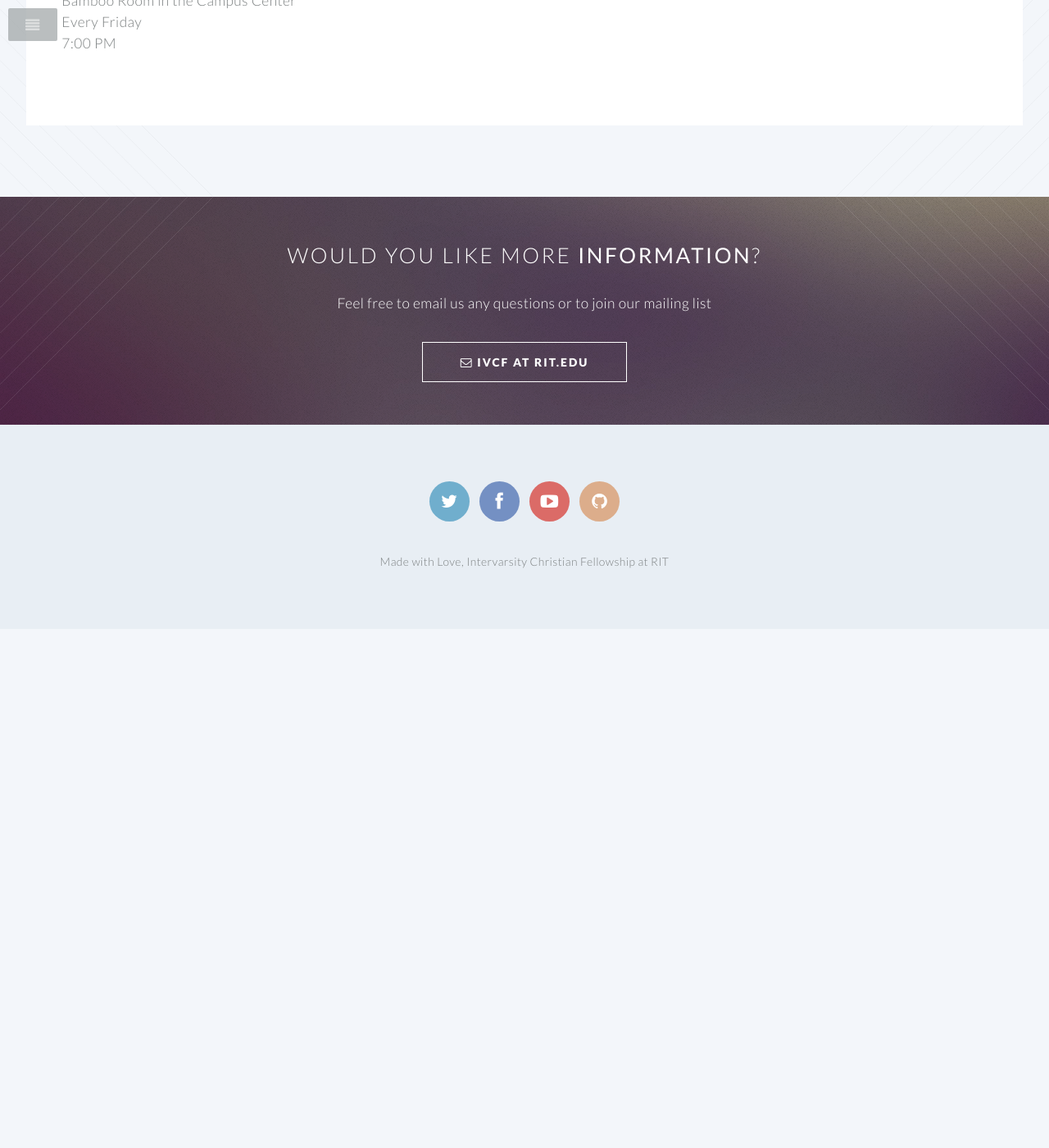
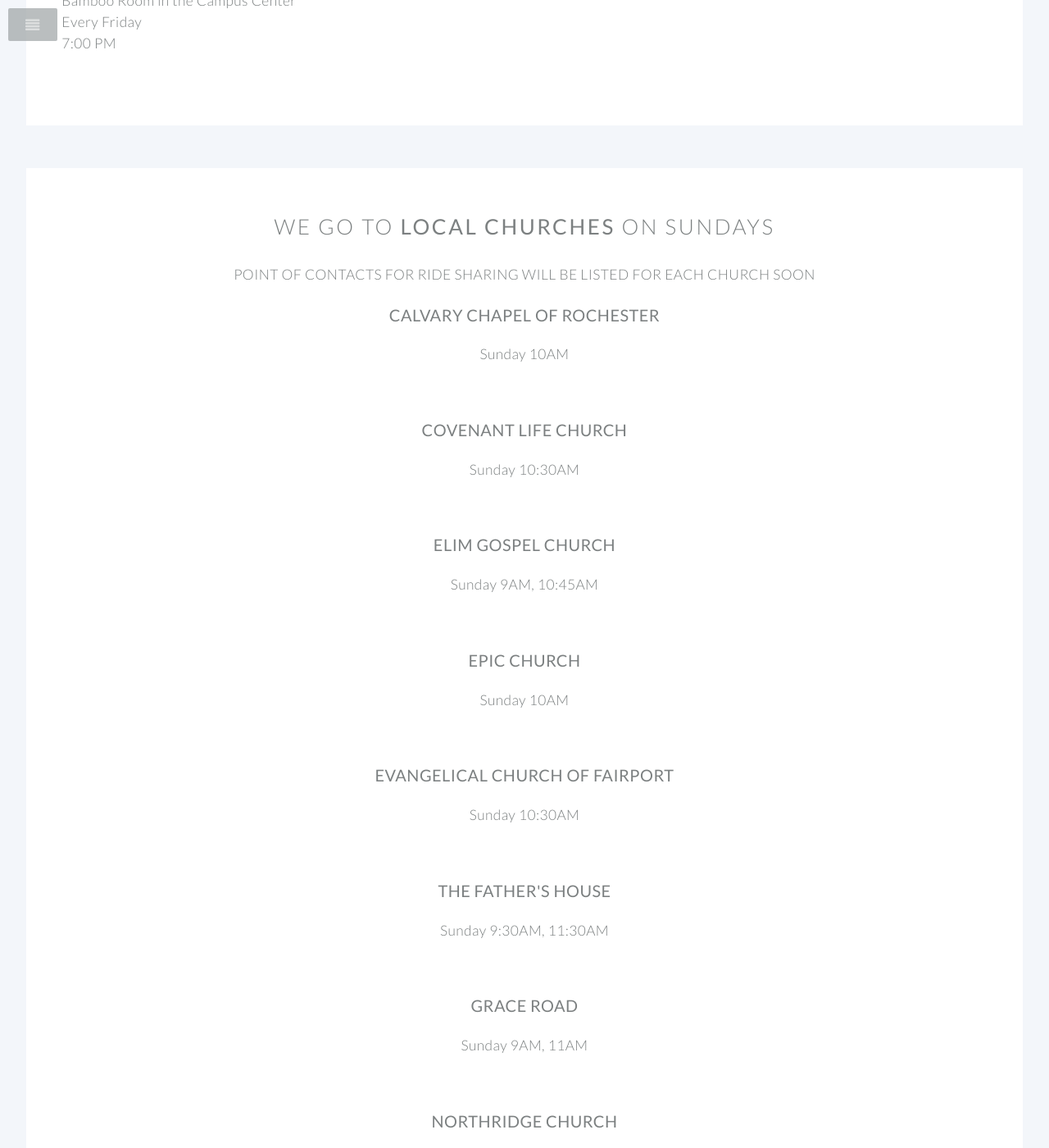
Before and after one commit to RITIVCF/ritivcf.github.io, a Jekyll site: the page built from index.html, in a window 1280 px wide and 1400 px high, scrolled down 4551 px. Shown: the whole window at 82% size. Built offline with Jekyll 4.4.1, drawn with Linux system fonts in a browser that asks for light colours; before the commit the page ends 5318 px from its top, so only the background shows below that; some of the changed text lies outside the part shown.

Commit message:
Added a section listing local churches for ridesharing

```diff
--- /dev/null
+++ b/_data/localchurches.yaml
@@ -0,0 +1,26 @@
+- churchname: Calvary Chapel of Rochester
+  time: Sunday 10AM
+
+- churchname: Covenant Life Church
+  time: Sunday 10:30AM
+
+- churchname: Elim Gospel Church
+  time: Sunday 9AM, 10:45AM
+
+- churchname: Epic Church
+  time: Sunday 10AM
+
+- churchname: Evangelical Church of Fairport
+  time: Sunday 10:30AM
+
+- churchname: The Father's House
+  time: Sunday 9:30AM, 11:30AM
+
+- churchname: Grace Road
+  time: Sunday 9AM, 11AM
+
+- churchname: Northridge Church
+  time: Sunday 9AM
+
+- churchname: Ridgeland Community Church
+  time: Sunday 10AM
--- a/_includes/header.html
+++ b/_includes/header.html
@@ -14,6 +14,7 @@
             <li class="current"><a href="#mission">About</a></li>
             <li class="current"><a href="#smallgroups">Small Groups</a></li>
             <li class="current"><a href="#large_group">Large Group</a></li>
+            <li class="current"><a href="#localchurches">Local Churches</a></li>
             <li class="current"><a href="#cta">Questions</a></li>
 
             <!-- <li><a href="mailto:ivcf@rit.edu" class="button special" target="_blank"><i class="fa fa-envelope-o"></i>  ivcf at rit.edu</a></li> -->
--- /dev/null
+++ b/_includes/localchurches.html
@@ -0,0 +1,33 @@
+<section id="localchurches" class="wrapper style3 container special">
+
+    <header class="major">
+        <h2>We go to <strong>Local Churches</strong> on Sundays</h2>
+	<h4>Point of contacts for ride sharing will be listed for each church soon</h4>
+    </header>
+    {% for post in site.data.localchurches %}
+    {%capture check %}{% cycle '</div>', '' %} {% endcapture %}
+    {% cycle '<div class="row">', '' %}
+        <div class="6u">
+            <section>
+                <header>
+                    <h3><strong>{{ post.churchname }}</strong></h3>
+                </header>
+                <p>
+		{% if post.time %}
+                {{ post.time }}<br/>
+		{% endif %}
+                </p>
+            </section>
+        </div>
+    {% cycle '', '</div>' %}
+    {% if forloop.last %}
+    {{check}}
+    {% endif %}
+    {% endfor %}
+    <!-- <footer class="major">
+        <ul class="buttons">
+            <li><a href="#" class="button">See More</a></li>
+        </ul>
+    </footer> -->
+
+</section>
--- a/index.html
+++ b/index.html
@@ -8,3 +8,5 @@
 {% include smallgroups.html %}
 
 {% include largegroup.html %}
+
+{% include localchurches.html %}
```
